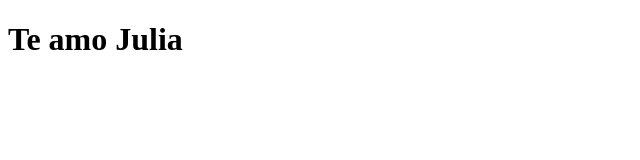
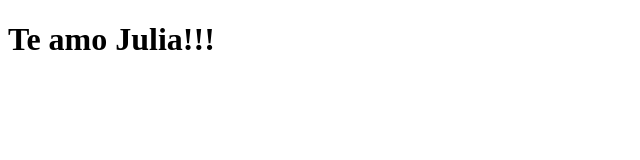
Before and after one commit to JhimyFerrari/clone-tabnews, a Next.js app: page / in a window 1280 px wide. Shown: the top 160 px of the page, without its empty margins (0-640 px from the left). Built offline with nearby package versions, Linux system fonts and the light colour scheme.

Commit message:
modifica a frase

```diff
--- a/pages/index.js
+++ b/pages/index.js
@@ -1,5 +1,5 @@
-function Home(){
-    return( <h1>Te amo Julia</h1>
+function Home() {
+    return (<h1>Te amo Julia!!!</h1>
     )
 }
 
```
